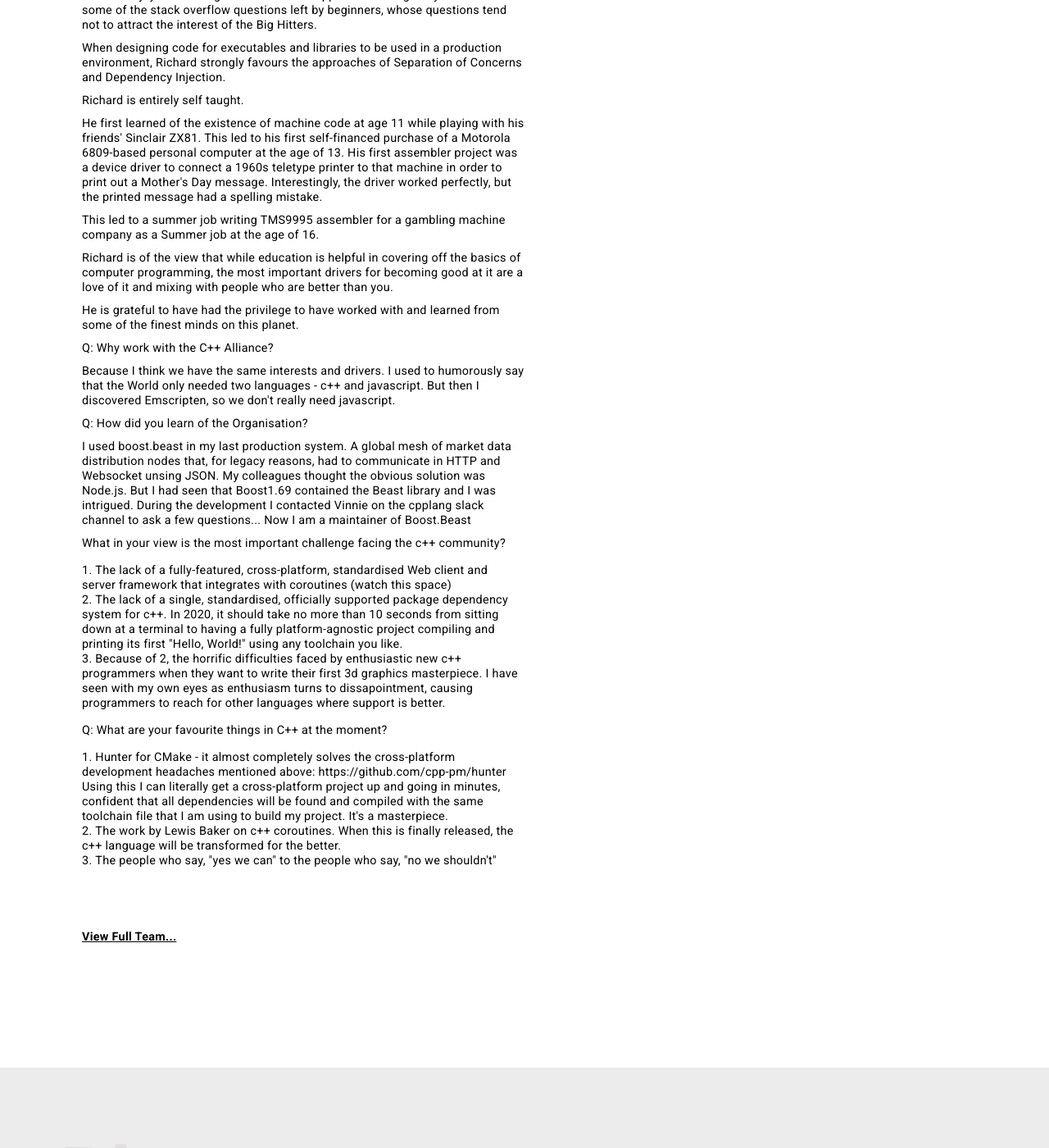
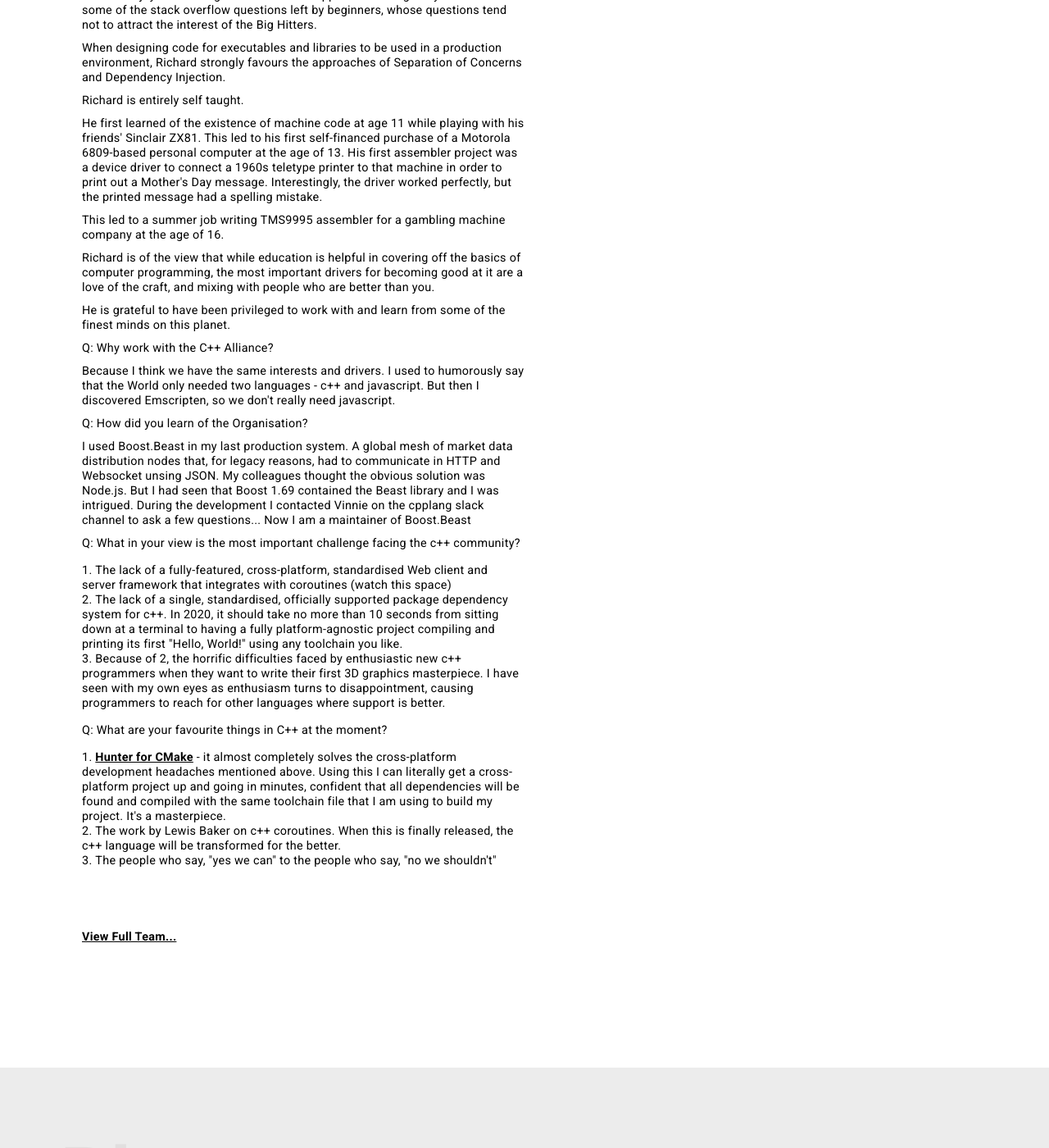
Before and after one commit to unecigarettewm/cppa-www, a Jekyll site: the page built from people/richard.html, in a window 1280 px wide and 1400 px high, scrolled down 875 px. Shown: the whole window at 82% size. Built offline with Jekyll 4.4.1, drawn with Linux system fonts in a browser that asks for light colours.

Commit message:
fix errors in links, typos and grammar

```diff
--- a/people/richard.html
+++ b/people/richard.html
@@ -42,12 +42,12 @@
 assembler project was a device driver to connect a 1960s teletype printer to that machine in order to print out
 a Mother's Day message. Interestingly, the driver worked perfectly, but the printed message had a spelling mistake.</p>
 
-<p>This led to a summer job writing TMS9995 assembler for a gambling machine company as a Summer job at the age of 16.</p>
+<p>This led to a summer job writing TMS9995 assembler for a gambling machine company at the age of 16.</p>
 
 <p>Richard is of the view that while education is helpful in covering off the basics of computer programming, the
-most important drivers for becoming good at it are a love of it and mixing with people who are better than you.</p>
+most important drivers for becoming good at it are a love of the craft, and mixing with people who are better than you.</p>
 
-<p>He is grateful to have had the privilege to have worked with and learned from some of the finest minds on this planet.</p>
+<p>He is grateful to have been privileged to work with and learn from some of the finest minds on this planet.</p>
 
 <p>Q: Why work with the C++ Alliance?</p>
 
@@ -56,13 +56,13 @@
 
 <p>Q: How did you learn of the Organisation?</p>
 
-<p>I used boost.beast in my last production system. A global mesh of market data distribution nodes that,
+<p>I used Boost.Beast in my last production system. A global mesh of market data distribution nodes that,
 for legacy reasons, had to communicate in HTTP and Websocket unsing JSON. My colleagues thought the obvious
-solution was Node.js. But I had seen that Boost1.69 contained the Beast library and I was intrigued. During
+solution was Node.js. But I had seen that Boost 1.69 contained the Beast library and I was intrigued. During
 the development I contacted Vinnie on the cpplang slack channel to ask a few questions... Now I am a
 maintainer of Boost.Beast</p>
 
-<p>What in your view is the most important challenge facing the c++ community?</p>
+<p>Q: What in your view is the most important challenge facing the c++ community?</p>
 
 <p><ol>
 <li>The lack of a fully-featured, cross-platform, standardised Web client and server framework that integrates
@@ -73,15 +73,16 @@
 compiling and printing its first "Hello, World!" using any toolchain you like.</li>
 
 <li>Because of 2, the horrific difficulties faced by enthusiastic new c++ programmers when they want to write
-their first 3d graphics masterpiece. I have seen with my own eyes as enthusiasm turns to dissapointment,
+their first 3D graphics masterpiece. I have seen with my own eyes as enthusiasm turns to disappointment,
 causing programmers to reach for other languages where support is better.</li>
 </ol></p>
 
 <p>Q: What are your favourite things in C++ at the moment?</p>
 
 <p><ol>
-<li>Hunter for CMake - it almost completely solves the cross-platform development headaches mentioned above:
-https://github.com/cpp-pm/hunter Using this I can literally get a cross-platform project up and going in minutes,
+<li><a href="https://github.com/cpp-pm/hunter" target="_blank">Hunter for CMake</a> - it almost completely solves the cross-platform
+development headaches mentioned above.
+Using this I can literally get a cross-platform project up and going in minutes,
 confident that all dependencies will be found and compiled with the same toolchain file that I am using to
 build my project. It's a masterpiece.</li>
 
```
Also changed, not shown: _posts/2020-01-31-RichardsJanuaryUpdate.md (+9 -9 lines).
